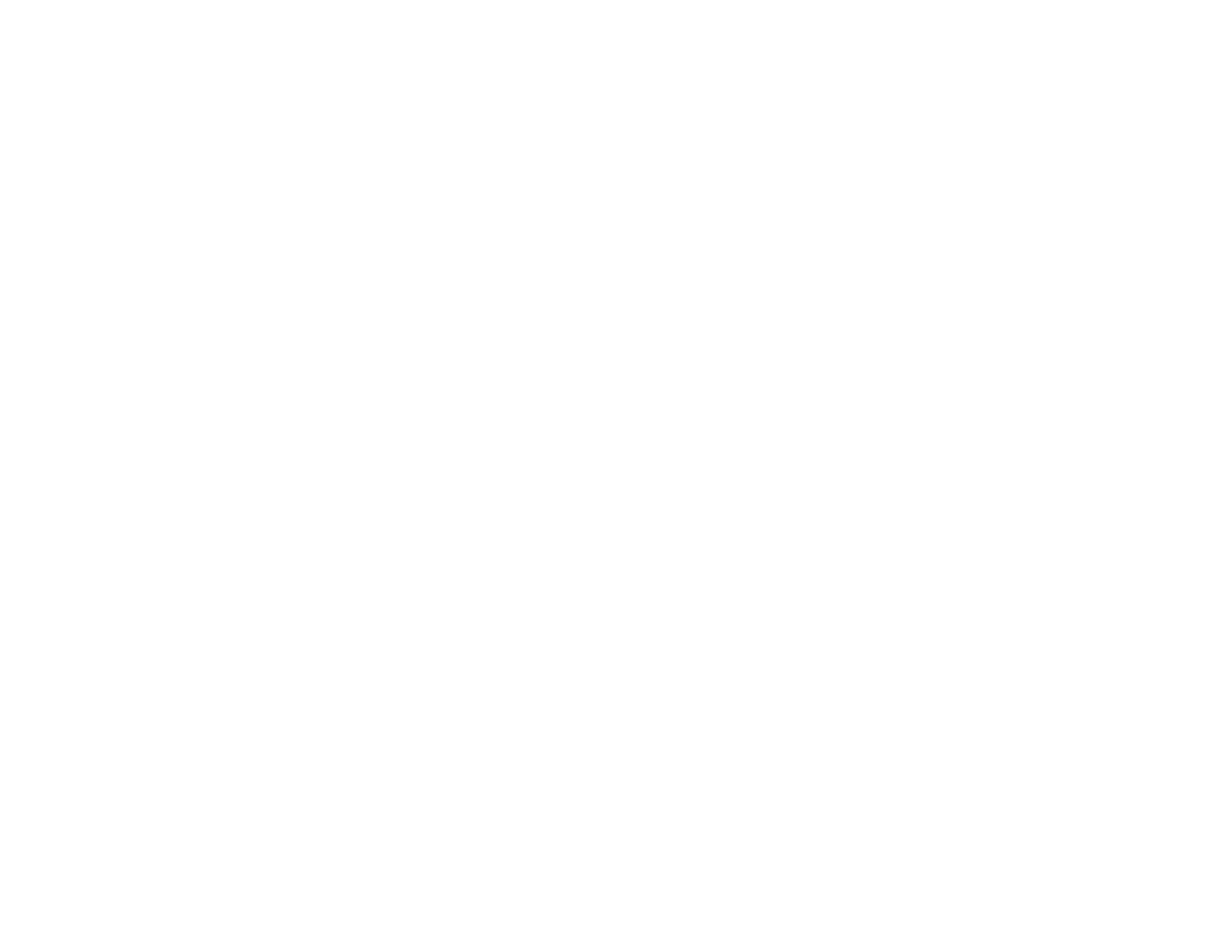
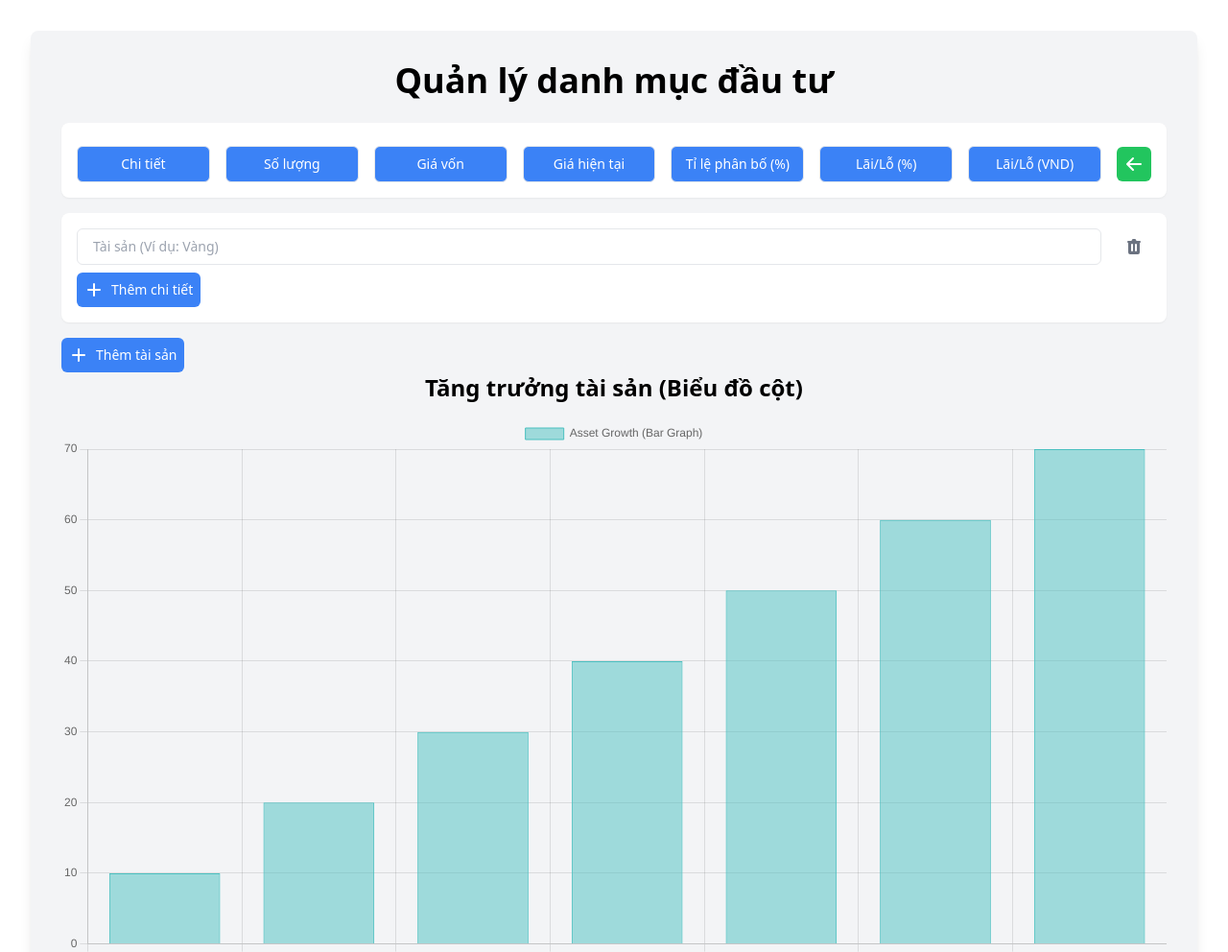
Before and after one commit to brianlzi/ezfin, a plain HTML site: page index.html in a window 1280 px wide. Shown: the top 992 px of the page at 96% size. Before the commit the page ends 800 px from the top, so only its background shows below. Drawn offline with Linux system fonts and the light colour scheme; the site is published under a folder, as on GitHub Pages, so addresses that start at the root find nothing.

Commit message:
Fix path

```diff
--- a/index.html
+++ b/index.html
@@ -5,8 +5,8 @@
     <link rel="icon" type="image/webp" href="/ezfin.webp" />
     <meta name="viewport" content="width=device-width, initial-scale=1.0" />
     <title>Ezfin</title>
-    <script type="module" crossorigin src="/assets/index-Cscutji9.js"></script>
-    <link rel="stylesheet" crossorigin href="/assets/index-cvoGYgvN.css">
+    <script type="module" crossorigin src="./assets/index-Cscutji9.js"></script>
+    <link rel="stylesheet" crossorigin href="./assets/index-cvoGYgvN.css" />
   </head>
   <body>
     <div id="root"></div>
```
